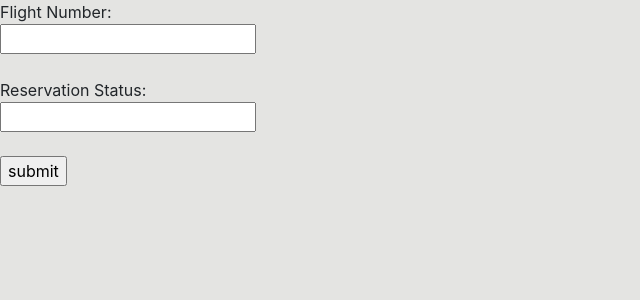
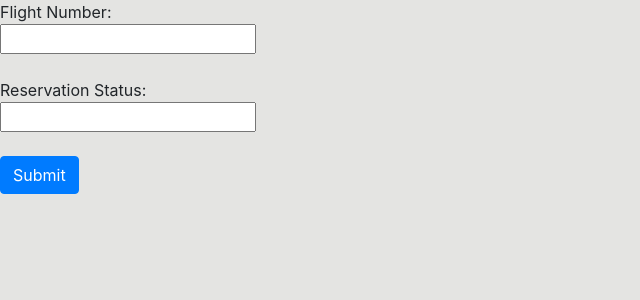
Before and after one commit to adialachar/CS166PhaseThree, a Flask app: page /passenger_status in a window 1280 px wide. Shown: the part 56-356 px from the top of the page, without its empty margins (0-640 px from the left). Run offline with Flask 2, Linux system fonts and the light colour scheme; some libraries are stand-ins or nearby versions.

Commit message:
Update passenger_status.html

```diff
--- a/templates/passenger_status.html
+++ b/templates/passenger_status.html
@@ -71,7 +71,7 @@
 		Reservation Status:<br>
 		<input type = "text" name = "passenger_status"><br><br>
 
-		<input type = "submit" value = submit>
+		<button type="submit" class="btn btn-primary">Submit</button>
 
 	</form>
 
```
